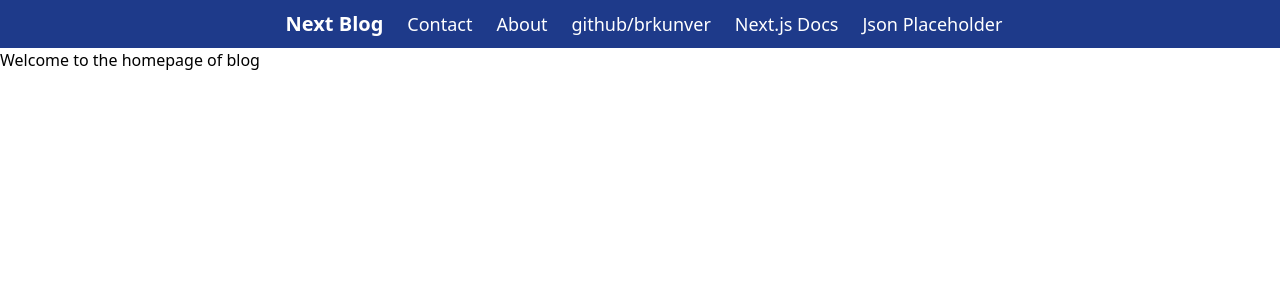
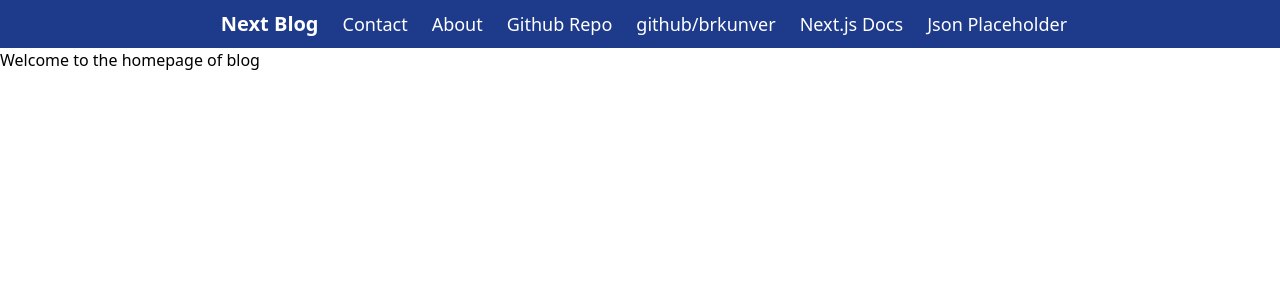
Before and after one commit to brkunver/next-static-blog, a Next.js app: page / in a window 1280 px wide. Shown: the top 300 px of the page. Built offline with nearby package versions, Linux system fonts and the light colour scheme.

Commit message:
edit navbar + readme

```diff
--- a/components/Navbar.jsx
+++ b/components/Navbar.jsx
@@ -9,6 +9,7 @@ const Navbar = () => {
       <div className="flex text-lg text-center space-x-6 text-white">
         <Link href="/contact">Contact</Link>
         <Link href="/about">About</Link>
+        <a href="https://github.com/brkunver/next-static-blog">Github Repo</a>
         <a href="https://github.com/brkunver">github/brkunver</a>
         <a href="https://nextjs.org/docs">Next.js Docs</a>
         <a href="https://jsonplaceholder.typicode.com/">Json Placeholder</a>
```
Also changed, not shown: 1 other file (tests, documents, lock files or other folders).
